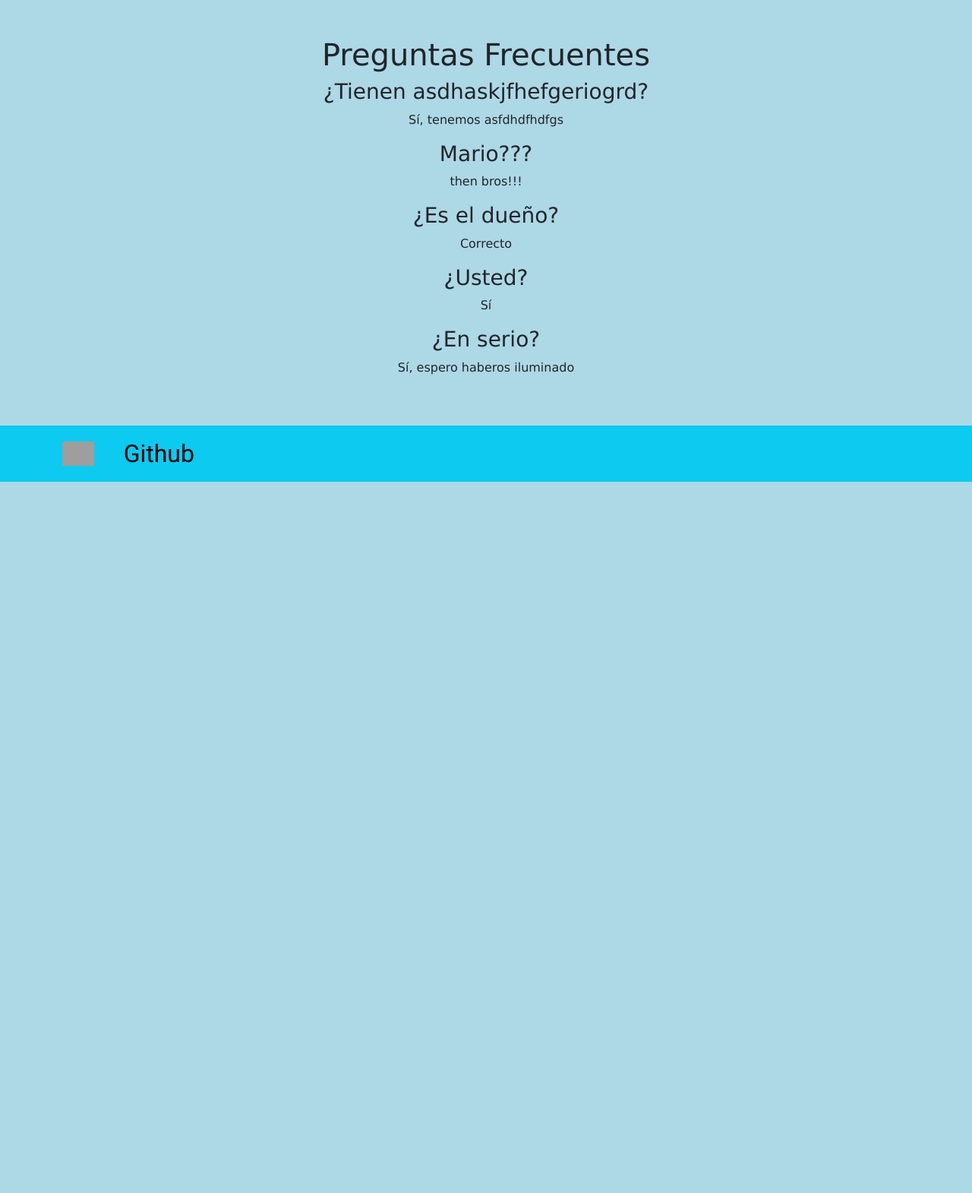
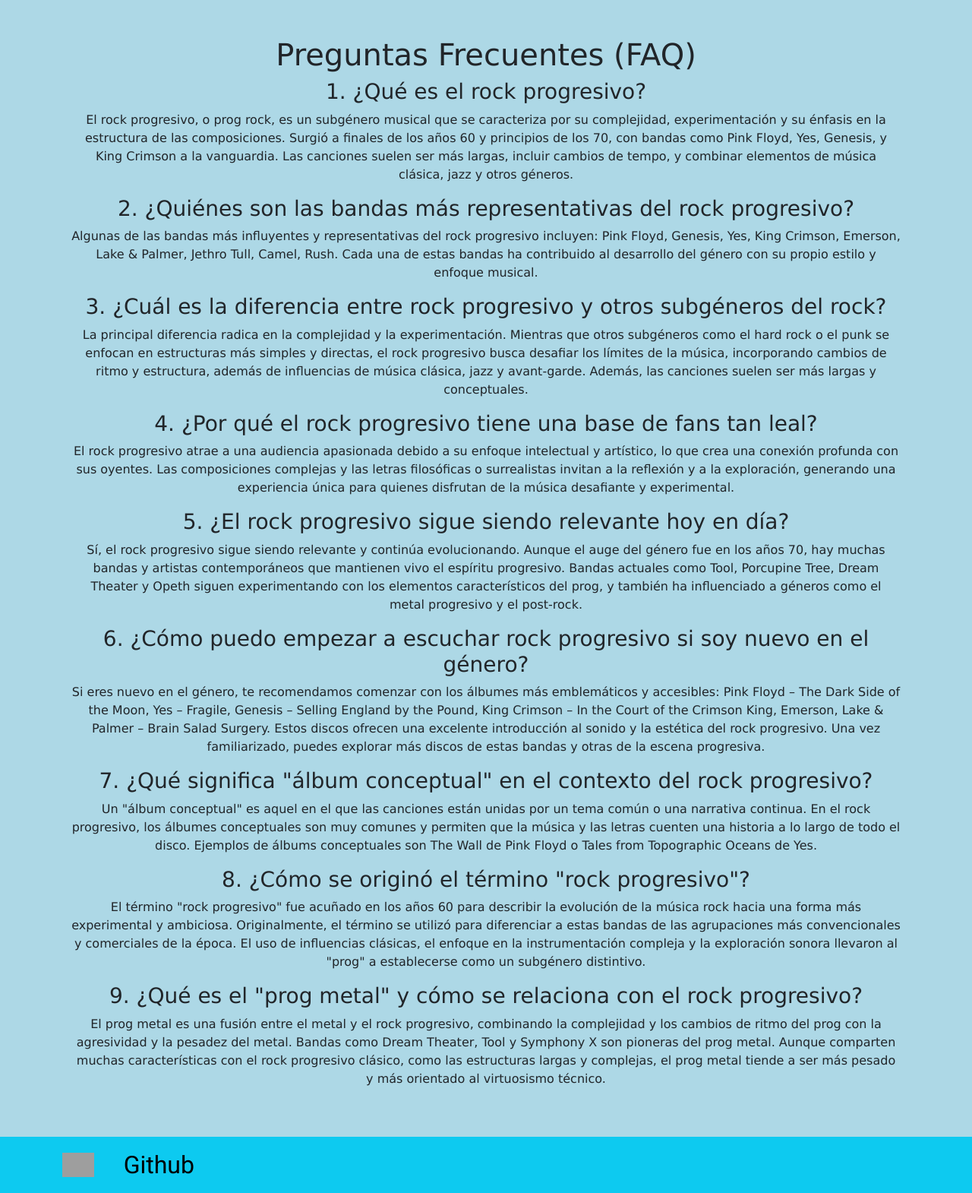
Before and after one commit to FrappuccinoIc/miweb, a Django app: page /faq/ in a window 1280 px wide. Shown: the part 178-1748 px from the top of the page at 76% size. Before the commit the page ends 812 px from the top, so only its background shows below. Run offline with Django 5.2, Linux system fonts and the light colour scheme; grey boxes are pictures that could not be loaded.

Commit message:
Preguntas faq

```diff
--- a/core/templates/core/faq.html
+++ b/core/templates/core/faq.html
@@ -2,31 +2,51 @@
 {% block bloque_contenido %}
     <div class="container">
         <div class="row justify-content-center">
-            <h1>Preguntas Frecuentes</h1>
+            <h1>Preguntas Frecuentes (FAQ)</h1>
 
             <div class="container">
-                <h3>¿Tienen asdhaskjfhefgeriogrd?</h3>
-                <p>Sí, tenemos asfdhdfhdfgs</p>
+                <h3>1. ¿Qué es el rock progresivo?</h3>
+                <p>El rock progresivo, o prog rock, es un subgénero musical que se caracteriza por su complejidad, experimentación y su énfasis en la estructura de las composiciones. Surgió a finales de los años 60 y principios de los 70, con bandas como Pink Floyd, Yes, Genesis, y King Crimson a la vanguardia. Las canciones suelen ser más largas, incluir cambios de tempo, y combinar elementos de música clásica, jazz y otros géneros.</p>
             </div>
 
             <div class="container">
-                <h3>Mario???</h3>
-                <p>then bros!!!</p>
+                <h3>2. ¿Quiénes son las bandas más representativas del rock progresivo?</h3>
+                <p>Algunas de las bandas más influyentes y representativas del rock progresivo incluyen: Pink Floyd, Genesis, Yes, King Crimson, Emerson, Lake & Palmer, Jethro Tull, Camel, Rush. Cada una de estas bandas ha contribuido al desarrollo del género con su propio estilo y enfoque musical.</p>
             </div>
 
             <div class="container">
-                <h3>¿Es el dueño?</h3>
-                <p>Correcto</p>
+                <h3>3. ¿Cuál es la diferencia entre rock progresivo y otros subgéneros del rock?</h3>
+                <p>La principal diferencia radica en la complejidad y la experimentación. Mientras que otros subgéneros como el hard rock o el punk se enfocan en estructuras más simples y directas, el rock progresivo busca desafiar los límites de la música, incorporando cambios de ritmo y estructura, además de influencias de música clásica, jazz y avant-garde. Además, las canciones suelen ser más largas y conceptuales.</p>
             </div>
 
             <div class="container">
-                <h3>¿Usted?</h3>
-                <p>Sí</p>
+                <h3>4. ¿Por qué el rock progresivo tiene una base de fans tan leal?</h3>
+                <p>El rock progresivo atrae a una audiencia apasionada debido a su enfoque intelectual y artístico, lo que crea una conexión profunda con sus oyentes. Las composiciones complejas y las letras filosóficas o surrealistas invitan a la reflexión y a la exploración, generando una experiencia única para quienes disfrutan de la música desafiante y experimental.</p>
             </div>
 
             <div class="container">
-                <h3>¿En serio?</h3>
-                <p>Sí, espero haberos iluminado</p>
+                <h3>5. ¿El rock progresivo sigue siendo relevante hoy en día?</h3>
+                <p>Sí, el rock progresivo sigue siendo relevante y continúa evolucionando. Aunque el auge del género fue en los años 70, hay muchas bandas y artistas contemporáneos que mantienen vivo el espíritu progresivo. Bandas actuales como Tool, Porcupine Tree, Dream Theater y Opeth siguen experimentando con los elementos característicos del prog, y también ha influenciado a géneros como el metal progresivo y el post-rock.</p>
+            </div>
+
+            <div class="container">
+                <h3>6. ¿Cómo puedo empezar a escuchar rock progresivo si soy nuevo en el género?</h3>
+                <p>Si eres nuevo en el género, te recomendamos comenzar con los álbumes más emblemáticos y accesibles: Pink Floyd – The Dark Side of the Moon, Yes – Fragile, Genesis – Selling England by the Pound, King Crimson – In the Court of the Crimson King, Emerson, Lake & Palmer – Brain Salad Surgery. Estos discos ofrecen una excelente introducción al sonido y la estética del rock progresivo. Una vez familiarizado, puedes explorar más discos de estas bandas y otras de la escena progresiva.</p>
+            </div>
+
+            <div class="container">
+                <h3>7. ¿Qué significa "álbum conceptual" en el contexto del rock progresivo?</h3>
+                <p>Un "álbum conceptual" es aquel en el que las canciones están unidas por un tema común o una narrativa continua. En el rock progresivo, los álbumes conceptuales son muy comunes y permiten que la música y las letras cuenten una historia a lo largo de todo el disco. Ejemplos de álbums conceptuales son The Wall de Pink Floyd o Tales from Topographic Oceans de Yes.</p>
+            </div>
+
+            <div class="container">
+                <h3>8. ¿Cómo se originó el término "rock progresivo"?</h3>
+                <p>El término "rock progresivo" fue acuñado en los años 60 para describir la evolución de la música rock hacia una forma más experimental y ambiciosa. Originalmente, el término se utilizó para diferenciar a estas bandas de las agrupaciones más convencionales y comerciales de la época. El uso de influencias clásicas, el enfoque en la instrumentación compleja y la exploración sonora llevaron al "prog" a establecerse como un subgénero distintivo.</p>
+            </div>
+
+            <div class="container">
+                <h3>9. ¿Qué es el "prog metal" y cómo se relaciona con el rock progresivo?</h3>
+                <p>El prog metal es una fusión entre el metal y el rock progresivo, combinando la complejidad y los cambios de ritmo del prog con la agresividad y la pesadez del metal. Bandas como Dream Theater, Tool y Symphony X son pioneras del prog metal. Aunque comparten muchas características con el rock progresivo clásico, como las estructuras largas y complejas, el prog metal tiende a ser más pesado y más orientado al virtuosismo técnico.</p>
             </div>
 
         </div>
```
